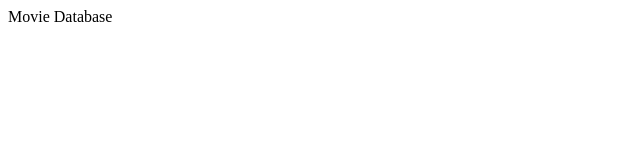
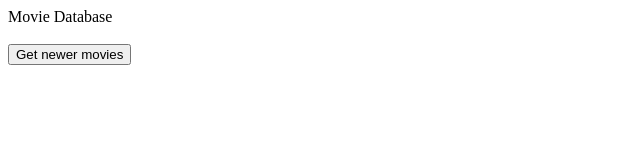
Before and after one commit to oliverkluge/Movie-database, a plain HTML site: page index.html in a window 1280 px wide. Shown: the whole page, without its empty margins (0-640 px from the left). Drawn offline with Linux system fonts and the light colour scheme; no server answers.

Commit message:
database

```diff
--- a/index.html
+++ b/index.html
@@ -7,7 +7,10 @@
 </head>
 <body>
 Movie Database
-
+<div>
+    <br>
+    <button id="newMovies">Get newer movies</button>
+</div>
 
 <ul>
 
```
Also changed, not shown: main.js (line endings or trailing spaces).
